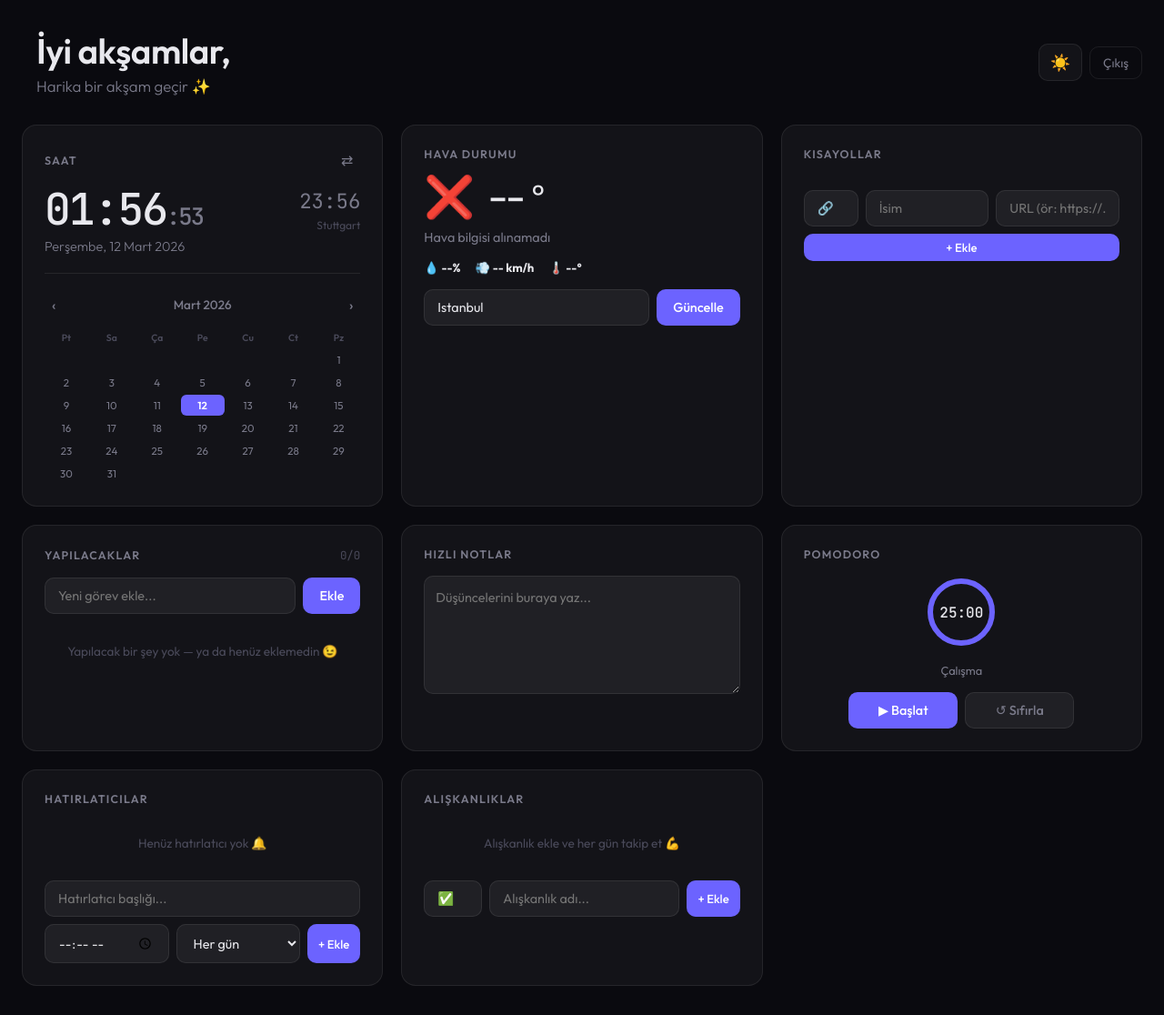
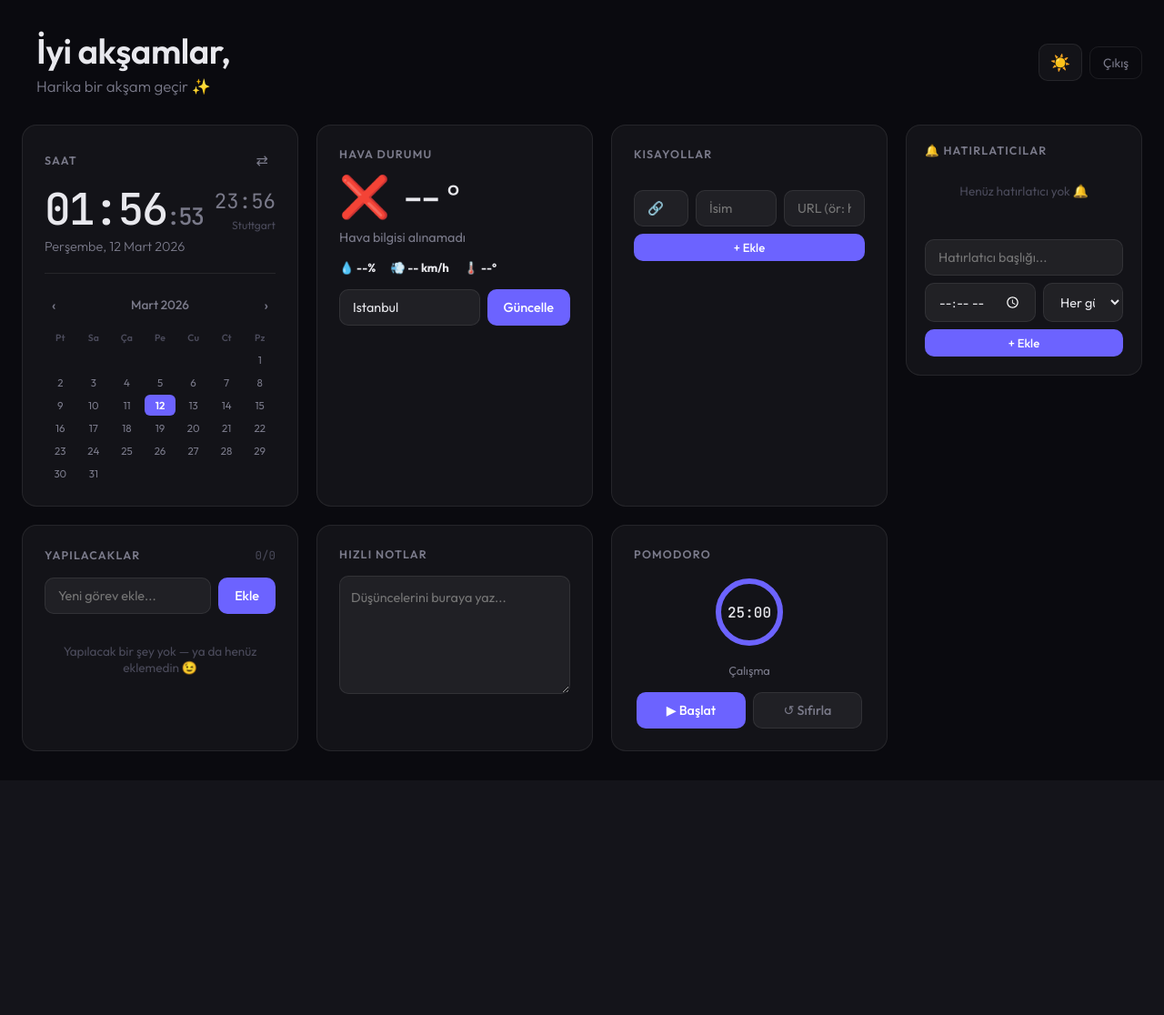
Before and after one commit to I-Twirn-I/dashboard, a Flask app: template templates/index.html in a window 1280 px wide. Shown: the whole page at 91% size. After the commit the page ends 826 px from the top, so only its background shows below. Run offline with Flask 3, Linux system fonts and the light colour scheme; the template is opened without the code that fills it, so the values that code supplies are empty; some libraries are stand-ins or nearby versions.

Commit message:
fix: select dropdown dark mode uyumu, alışkanlıklar kaldırıldı, hatırlatıcılar sidebar

```diff
--- a/templates/index.html
+++ b/templates/index.html
@@ -69,7 +69,15 @@
             transition: background var(--transition), color var(--transition);
         }
 
-        .container { max-width: 1280px; margin: 0 auto; padding: 32px 24px; }
+        .container { max-width: 1400px; margin: 0 auto; padding: 32px 24px; }
+
+        /* ── Layout ── */
+        .main-layout {
+            display: flex;
+            gap: 20px;
+            align-items: flex-start;
+        }
+        .main-content { flex: 1; min-width: 0; }
 
         /* ── Header ── */
         .header {
@@ -176,8 +184,16 @@
             outline: none;
             transition: border-color 0.2s;
             width: 100%;
+            color-scheme: dark;
         }
+        [data-theme="light"] input[type="text"],
+        [data-theme="light"] input[type="time"],
+        [data-theme="light"] select { color-scheme: light; }
         input[type="text"]:focus, input[type="time"]:focus, select:focus { border-color: var(--accent); }
+        select option {
+            background: var(--bg-secondary);
+            color: var(--text-primary);
+        }
 
         button {
             background: var(--accent);
@@ -320,8 +336,25 @@
         .pomodoro-btn.reset { background: var(--bg-input); color: var(--text-secondary); border: 1px solid var(--border); }
         .pomodoro-btn.reset:hover { background: var(--bg-card-hover); color: var(--text-primary); }
 
-        /* ── Reminders card ── */
-        .reminders-card { grid-column: span 1; }
+        /* ── Reminders sidebar ── */
+        .reminders-sidebar {
+            width: 260px;
+            flex-shrink: 0;
+            position: sticky;
+            top: 24px;
+            background: var(--bg-card);
+            border: 1px solid var(--border);
+            border-radius: var(--radius);
+            padding: 20px;
+            max-height: calc(100vh - 48px);
+            overflow-y: auto;
+            display: flex;
+            flex-direction: column;
+            gap: 12px;
+        }
+        .reminders-sidebar::-webkit-scrollbar { width: 4px; }
+        .reminders-sidebar::-webkit-scrollbar-thumb { background: var(--border); border-radius: 2px; }
+        .reminders-sidebar .card-title { font-size: 0.78rem; font-weight: 600; text-transform: uppercase; letter-spacing: 1.2px; color: var(--text-secondary); }
         .reminder-list { display: flex; flex-direction: column; gap: 8px; margin-bottom: 16px; max-height: 200px; overflow-y: auto; }
         .reminder-list::-webkit-scrollbar { width: 4px; }
         .reminder-list::-webkit-scrollbar-thumb { background: var(--border); border-radius: 2px; }
@@ -362,45 +395,6 @@
             50% { box-shadow: 0 0 16px var(--accent-glow); }
         }
 
-        /* ── Habits card ── */
-        .habits-card { grid-column: span 1; }
-        .habit-list { display: flex; flex-direction: column; gap: 8px; margin-bottom: 16px; max-height: 200px; overflow-y: auto; }
-        .habit-list::-webkit-scrollbar { width: 4px; }
-        .habit-list::-webkit-scrollbar-thumb { background: var(--border); border-radius: 2px; }
-        .habit-item {
-            display: flex; align-items: center; gap: 10px;
-            padding: 10px 12px; border-radius: var(--radius-sm);
-            background: var(--bg-input); border: 1px solid transparent;
-            transition: all 0.2s;
-        }
-        .habit-item:hover { border-color: var(--border-hover); }
-        .habit-item.checked-today { border-color: var(--success); background: var(--success-soft); }
-        .habit-emoji { font-size: 1.3rem; flex-shrink: 0; }
-        .habit-name { font-size: 0.88rem; flex: 1; font-weight: 500; }
-        .habit-streak {
-            font-size: 0.72rem; color: var(--text-muted);
-            font-family: var(--font-mono); flex-shrink: 0;
-        }
-        .habit-streak.hot { color: #f97316; }
-        .habit-check-btn {
-            background: var(--bg-card); border: 1px solid var(--border);
-            color: var(--text-secondary); padding: 5px 10px;
-            font-size: 0.78rem; border-radius: 6px; flex-shrink: 0;
-        }
-        .habit-item.checked-today .habit-check-btn {
-            background: var(--success); color: white; border-color: var(--success);
-        }
-        .habit-check-btn:hover { transform: none; opacity: 0.85; }
-        .habit-delete {
-            background: none; border: none; padding: 3px 6px;
-            font-size: 0.8rem; color: var(--text-muted);
-            opacity: 0; transition: all 0.2s; border-radius: 4px;
-        }
-        .habit-item:hover .habit-delete { opacity: 1; }
-        .habit-delete:hover { background: var(--danger-soft); color: var(--danger); transform: none; }
-        .habit-empty { font-size: 0.85rem; color: var(--text-muted); text-align: center; padding: 16px; }
-        .add-habit-form { display: flex; gap: 8px; }
-        .add-habit-form input:first-child { max-width: 64px; }
 
         /* ── Spotify widget ── */
         .spotify-widget {
@@ -445,8 +439,14 @@
         @keyframes toastOut { from { opacity: 1; } to { opacity: 0; transform: translateX(20px); } }
 
         /* ── Responsive / Mobile ── */
-        @media (max-width: 1024px) {
+        @media (max-width: 1100px) {
             .grid { grid-template-columns: repeat(2, 1fr); }
+            .reminders-sidebar { width: 220px; }
+        }
+
+        @media (max-width: 768px) {
+            .main-layout { flex-direction: column; }
+            .reminders-sidebar { width: 100%; position: static; max-height: none; }
         }
 
         @media (max-width: 640px) {
@@ -484,6 +484,8 @@
             </div>
         </div>
 
+        <div class="main-layout">
+        <div class="main-content">
         <div class="grid" id="main-grid">
 
             <!-- Saat -->
@@ -590,11 +592,13 @@
                 </div>
             </div>
 
-            <!-- Hatırlatıcılar -->
-            <div class="card reminders-card" data-card="reminders">
-                <span class="card-drag-handle" title="Taşı">⠿</span>
-                <div class="card-header">
-                    <span class="card-title">Hatırlatıcılar</span>
+        </div><!-- /grid -->
+        </div><!-- /main-content -->
+
+        <!-- Hatırlatıcılar Sidebar -->
+        <div class="reminders-sidebar">
+            <div style="display:flex;align-items:center;justify-content:space-between;">
+                <span class="card-title">🔔 Hatırlatıcılar</span>
                 <span id="reminder-count" style="font-size:0.78rem;color:var(--text-muted);font-family:var(--font-mono);"></span>
             </div>
             <div class="reminder-list" id="reminder-list"></div>
@@ -606,28 +610,13 @@
                         <option value="daily">Her gün</option>
                         <option value="once">Bir kez</option>
                     </select>
-                        <button class="btn-small" onclick="addReminder()">+ Ekle</button>
                 </div>
+                <button class="btn-small" onclick="addReminder()" style="width:100%">+ Ekle</button>
             </div>
         </div>
 
-            <!-- Alışkanlıklar -->
-            <div class="card habits-card" data-card="habits">
-                <span class="card-drag-handle" title="Taşı">⠿</span>
-                <div class="card-header">
-                    <span class="card-title">Alışkanlıklar</span>
-                    <span id="habit-today" style="font-size:0.78rem;color:var(--text-muted);font-family:var(--font-mono);"></span>
-                </div>
-                <div class="habit-list" id="habit-list"></div>
-                <div class="add-habit-form">
-                    <input type="text" id="habit-emoji" placeholder="✅" maxlength="4" />
-                    <input type="text" id="habit-name" placeholder="Alışkanlık adı..." onkeydown="if(event.key==='Enter')addHabit()" />
-                    <button class="btn-small" onclick="addHabit()">+ Ekle</button>
-                </div>
-            </div>
-
-        </div>
-    </div>
+        </div><!-- /main-layout -->
+    </div><!-- /container -->
 
     <script>
         let appData = {};
@@ -679,7 +668,6 @@
             renderTodos();
             renderBookmarks();
             renderReminders();
-            renderHabits();
             document.getElementById('notes-area').value = appData.notes || '';
             document.getElementById('city-input').value = appData.city || 'Istanbul';
             fetchWeather(appData.city || 'Istanbul');
@@ -1097,12 +1085,12 @@
             const hh = String(now.getHours()).padStart(2, '0');
             const mm = String(now.getMinutes()).padStart(2, '0');
             const currentTime = `${hh}:${mm}`;
-            const todayKey = now.toISOString().slice(0, 10);
+            const todayStr = now.toISOString().slice(0, 10);
 
             (appData.reminders || []).forEach(r => {
                 if (!r.active) return;
                 if (r.time !== currentTime) return;
-                const fireKey = `${r.id}-${todayKey}`;
+                const fireKey = `${r.id}-${todayStr}`;
                 if (_firedToday.has(fireKey)) return;
                 _firedToday.add(fireKey);
                 fireReminder(r);
@@ -1148,81 +1136,8 @@
             } catch {}
         }
 
-        // ── Habits ─────────────────────────────────────────────────────────────
         function todayKey() {
             return new Date().toISOString().slice(0, 10);
-        }
-
-        function getStreak(checks) {
-            let streak = 0;
-            const d = new Date();
-            d.setHours(0, 0, 0, 0);
-            // Eğer bugün işaretlenmişse bugünden başla, yoksa dünden
-            const startFromToday = checks[d.toISOString().slice(0, 10)];
-            if (!startFromToday) d.setDate(d.getDate() - 1);
-            while (true) {
-                const key = d.toISOString().slice(0, 10);
-                if (!checks[key]) break;
-                streak++;
-                d.setDate(d.getDate() - 1);
-            }
-            return streak;
-        }
-
-        function renderHabits() {
-            const list = document.getElementById('habit-list');
-            const habits = appData.habits || [];
-            const today = todayKey();
-            const checkedToday = habits.filter(h => h.checks && h.checks[today]).length;
-            document.getElementById('habit-today').textContent = habits.length > 0 ? `${checkedToday}/${habits.length} bugün` : '';
-
-            if (habits.length === 0) {
-                list.innerHTML = '<div class="habit-empty">Alışkanlık ekle ve her gün takip et 💪</div>';
-                return;
-            }
-            list.innerHTML = habits.map(h => {
-                const isChecked = h.checks && h.checks[today];
-                const streak = getStreak(h.checks || {});
-                return `
-                    <div class="habit-item ${isChecked ? 'checked-today' : ''}">
-                        <span class="habit-emoji">${h.emoji || '✅'}</span>
-                        <span class="habit-name">${escapeHtml(h.name)}</span>
-                        <span class="habit-streak ${streak >= 3 ? 'hot' : ''}">${streak > 0 ? `🔥${streak}` : ''}</span>
-                        <button class="habit-check-btn" onclick="toggleHabit(${h.id})">${isChecked ? '✓ Tamam' : 'Yap'}</button>
-                        <button class="habit-delete" onclick="deleteHabit(${h.id})">✕</button>
-                    </div>
-                `;
-            }).join('');
-        }
-
-        function addHabit() {
-            const emoji = document.getElementById('habit-emoji').value.trim() || '✅';
-            const name  = document.getElementById('habit-name').value.trim();
-            if (!name) { showToast('Alışkanlık adı zorunludur.', 'error'); return; }
-            const id = nextId(appData.habits || []);
-            appData.habits = [...(appData.habits || []), { id, name, emoji, checks: {} }];
-            document.getElementById('habit-emoji').value = '';
-            document.getElementById('habit-name').value = '';
-            renderHabits();
-            bgSave('/api/habits', 'POST', { emoji, name });
-        }
-
-        function deleteHabit(id) {
-            appData.habits = (appData.habits || []).filter(h => h.id !== id);
-            renderHabits();
-            bgSave(`/api/habits/${id}`, 'DELETE');
-        }
-
-        function toggleHabit(id) {
-            const today = todayKey();
-            const h = (appData.habits || []).find(h => h.id === id);
-            if (h) {
-                if (!h.checks) h.checks = {};
-                if (h.checks[today]) delete h.checks[today];
-                else h.checks[today] = true;
-            }
-            renderHabits();
-            bgSave(`/api/habits/${id}/check`);
         }
 
         // ── Drag-and-drop ──────────────────────────────────────────────────────
```
Lines whose indentation alone changed are shown as unchanged.
